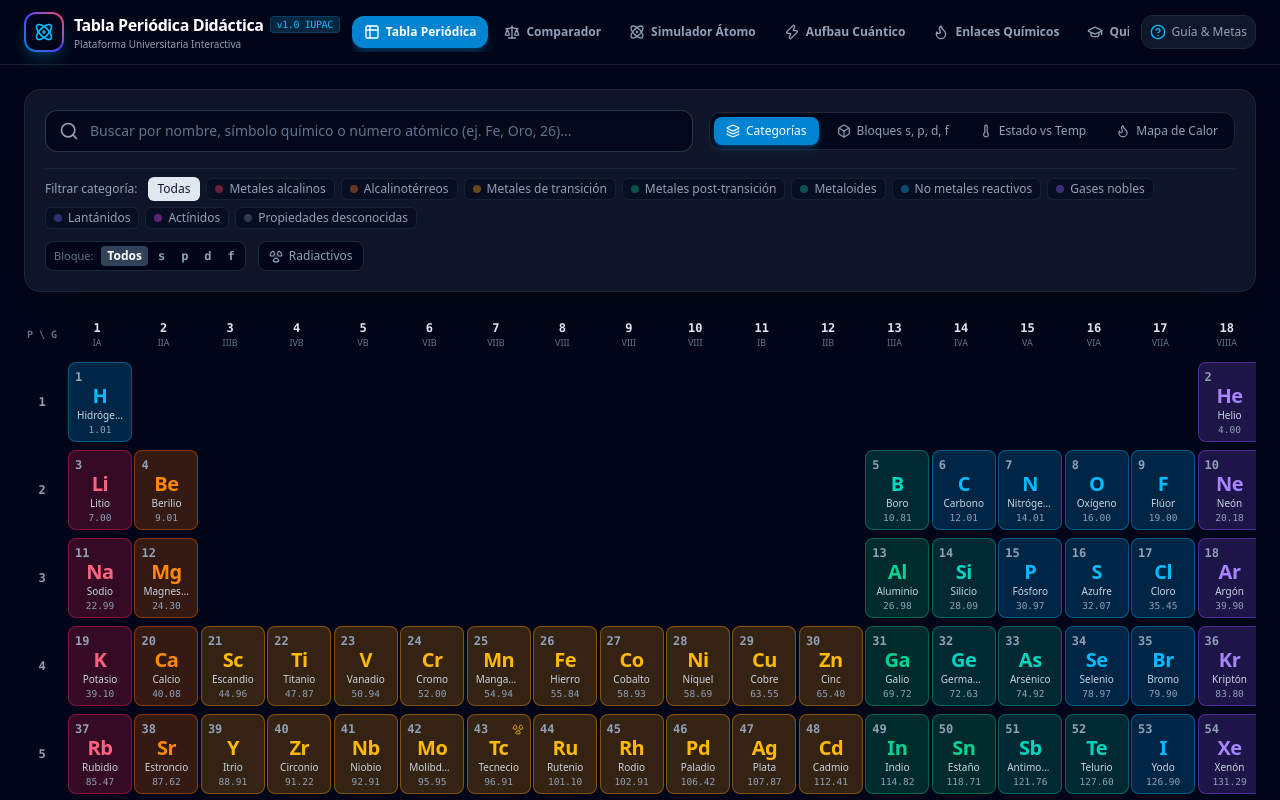
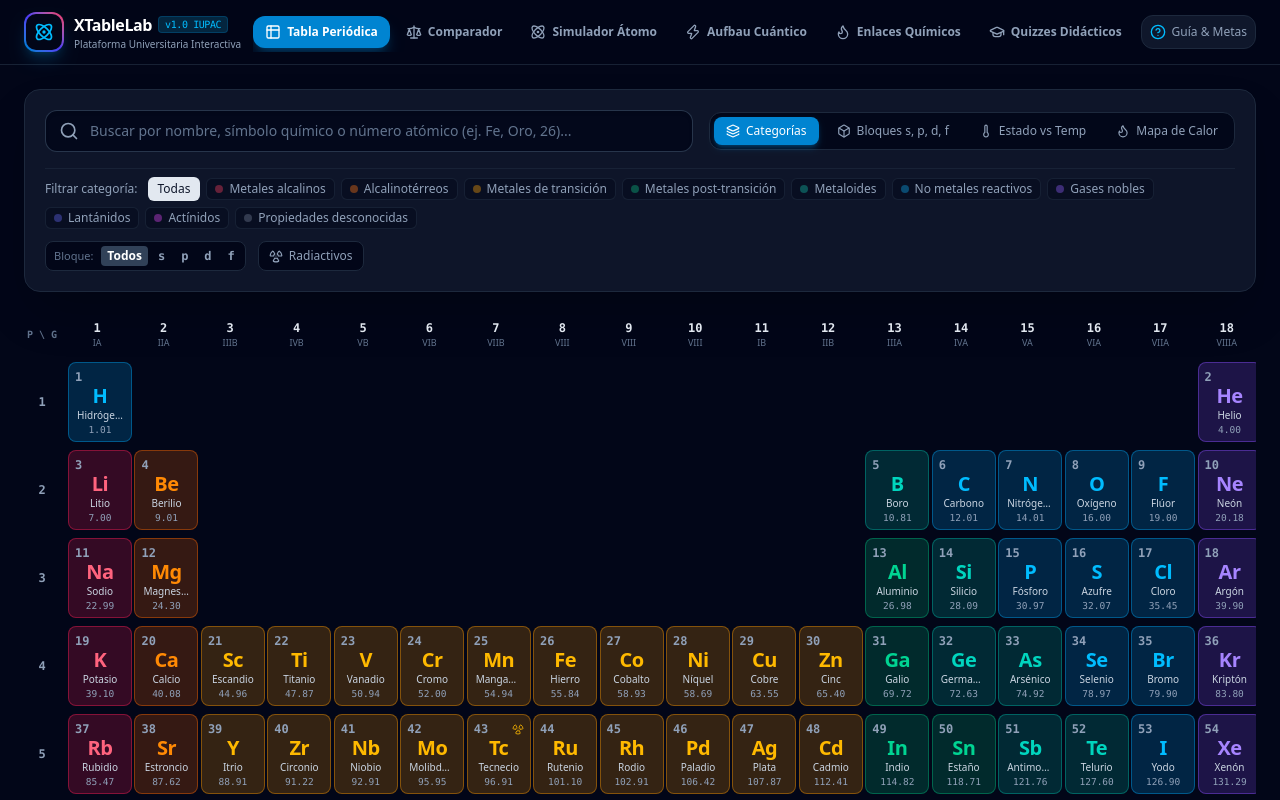
Before and after one commit to Jangelmqza/XTableLab, a React (Vite) app: page / in a window 1280 px wide. Shown: the top 800 px of the page. Built offline with nearby package versions, Linux system fonts and the light colour scheme.

Commit message:
refactor: replace all 'tabla periodica didactica' references with XTableLab brand name

```diff
--- a/index.html
+++ b/index.html
@@ -4,7 +4,7 @@
     <meta charset="UTF-8" />
     <link rel="icon" type="image/svg+xml" href="/favicon.svg" />
     <meta name="viewport" content="width=device-width, initial-scale=1.0" />
-    <meta name="description" content="Tabla periódica didáctica e interactiva con simulador del átomo, configuración electrónica (Aufbau y Moeller), predicción de enlaces y tendencias periódicas." />
+    <meta name="description" content="XTableLab — Plataforma interactiva para aprender química: simulador del átomo, configuración electrónica (Aufbau y Moeller), predicción de enlaces y tendencias periódicas." />
     <title>XTableLab</title>
   </head>
   <body>
--- a/src/components/InfoModal/InfoModal.tsx
+++ b/src/components/InfoModal/InfoModal.tsx
@@ -22,7 +22,7 @@ export const InfoModal: React.FC<InfoModalProps> = ({ isOpen, onClose }) => {
             </div>
             <div>
               <h2 className="text-lg font-bold text-white">
-                Tabla Periódica Didáctica e Interactiva
+                XTableLab
               </h2>
               <span className="text-xs text-slate-400 font-mono">
                 Herramienta Universitaria de Aprendizaje Cuántico
--- a/src/components/Navbar/Navbar.tsx
+++ b/src/components/Navbar/Navbar.tsx
@@ -52,7 +52,7 @@ export const Navbar: React.FC<NavbarProps> = ({
           </div>
           <div className="hidden sm:block">
             <h1 className="font-extrabold text-sm sm:text-base text-white tracking-tight flex items-center gap-1.5">
-              Tabla Periódica Didáctica
+              XTableLab
               <span className="text-[10px] font-mono font-normal text-sky-400 bg-sky-950/80 border border-sky-800/50 px-1.5 py-0.2 rounded">
                 v1.0 IUPAC
               </span>
```
